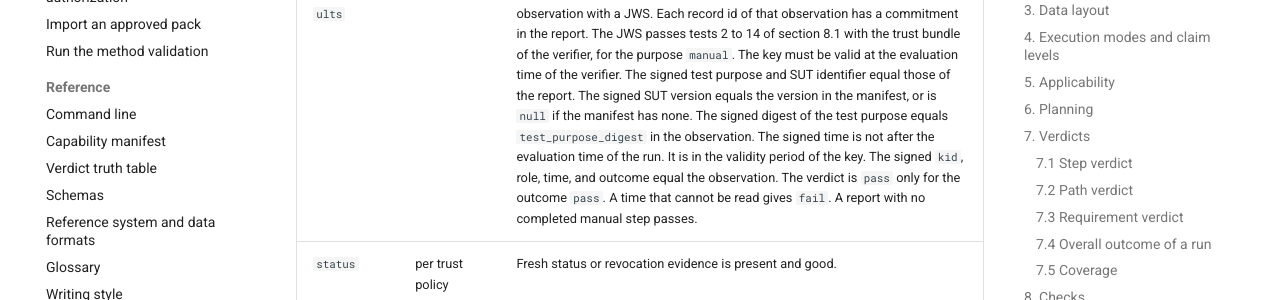
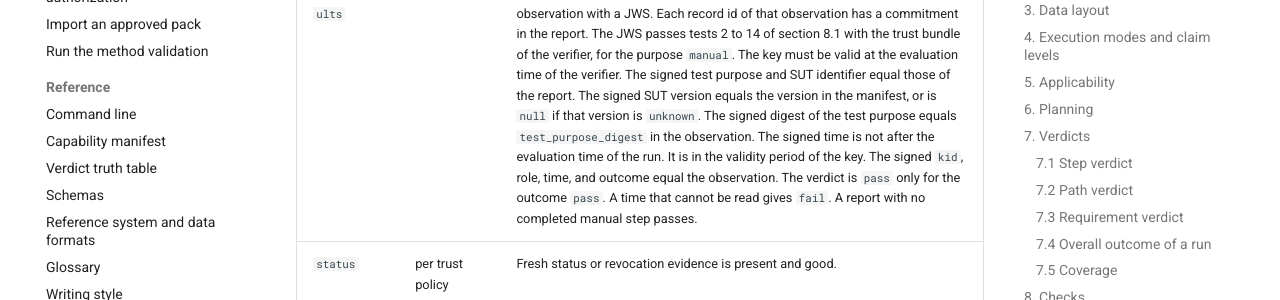
Before and after one commit to hadijannat/dpp-conformance-engine, an MkDocs documentation site: the page built from docs/explanation/architecture.md, in a window 1280 px wide and 900 px high, scrolled down 18496 px. Shown: the part 152-452 px from the top of the window. Built offline with MkDocs 1.6.1 and Material for MkDocs 9.7.7, drawn with Linux system fonts in a browser that asks for light colours; the version menu is left out.

Commit message:
docs(architecture): say that an unknown SUT version binds null
Co-Authored-By: Claude Opus 5.5 <noreply@anthropic.com>

```diff
--- a/docs/explanation/architecture.md
+++ b/docs/explanation/architecture.md
@@ -592,7 +592,7 @@ It reports each dimension separately:
 | `counts` | yes | Verdict counts and coverage totals equal the recomputed ones. Each path verdict, requirement verdict and its reason, the overall outcome and its reason, and each claim level follow from the report (sections 4 and 7). The coverage figures that the report holds data for are recomputed. Each count by authority class, review status, and testability is a known value, not negative, at least the count of the results with it, and the counts sum to the total; the implementation ratio is over the total; the three ratio labels are the published ones; the placeholder count is bounded and agrees with its review status count. Only a completed step has `pass` or `fail`. |
 | `signature` | yes | At least one signature verifies with an allowlisted algorithm and binds the recomputed digest. |
 | `issuer_trust` | yes | The signing key is in the trust bundle and is valid at the evaluation time. A key that only the report supplies is not trusted. |
-| `manual_results` | yes | Each completed step of the check `manual.review` has exactly one `artifact` observation with a JWS. Each record id of that observation has a commitment in the report. The JWS passes tests 2 to 14 of section 8.1 with the trust bundle of the verifier, for the purpose `manual`. The key must be valid at the evaluation time of the verifier. The signed test purpose and SUT identifier equal those of the report. The signed SUT version equals the version in the manifest, or is `null` if the manifest has none. The signed digest of the test purpose equals `test_purpose_digest` in the observation. The signed time is not after the evaluation time of the run. It is in the validity period of the key. The signed `kid`, role, time, and outcome equal the observation. The verdict is `pass` only for the outcome `pass`. A time that cannot be read gives `fail`. A report with no completed manual step passes. |
+| `manual_results` | yes | Each completed step of the check `manual.review` has exactly one `artifact` observation with a JWS. Each record id of that observation has a commitment in the report. The JWS passes tests 2 to 14 of section 8.1 with the trust bundle of the verifier, for the purpose `manual`. The key must be valid at the evaluation time of the verifier. The signed test purpose and SUT identifier equal those of the report. The signed SUT version equals the version in the manifest, or is `null` if that version is `unknown`. The signed digest of the test purpose equals `test_purpose_digest` in the observation. The signed time is not after the evaluation time of the run. It is in the validity period of the key. The signed `kid`, role, time, and outcome equal the observation. The verdict is `pass` only for the outcome `pass`. A time that cannot be read gives `fail`. A report with no completed manual step passes. |
 | `status` | per trust policy | Fresh status or revocation evidence is present and good. |
 | `timestamp` | per trust policy | Trusted timestamp evidence is present and good. |
 
```
